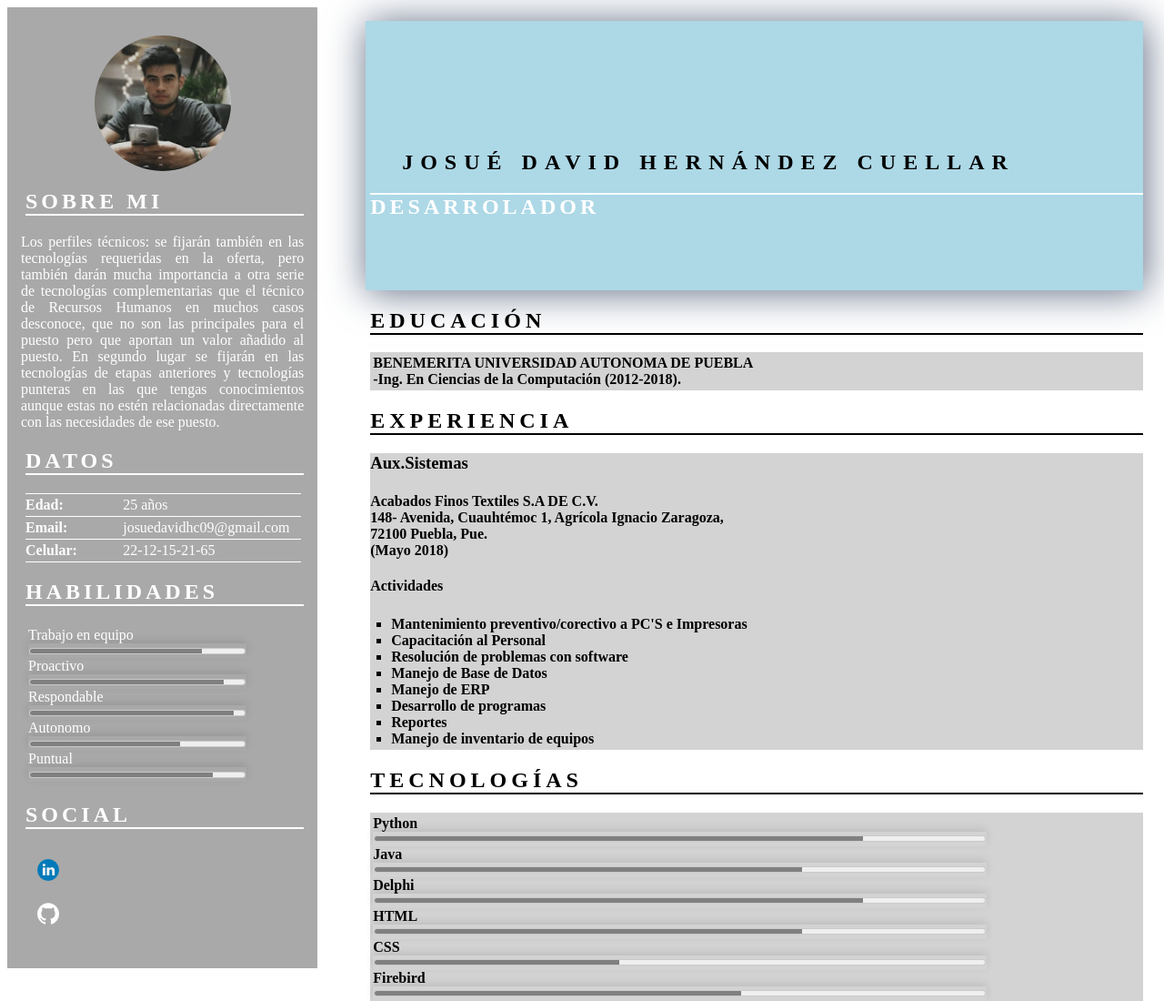
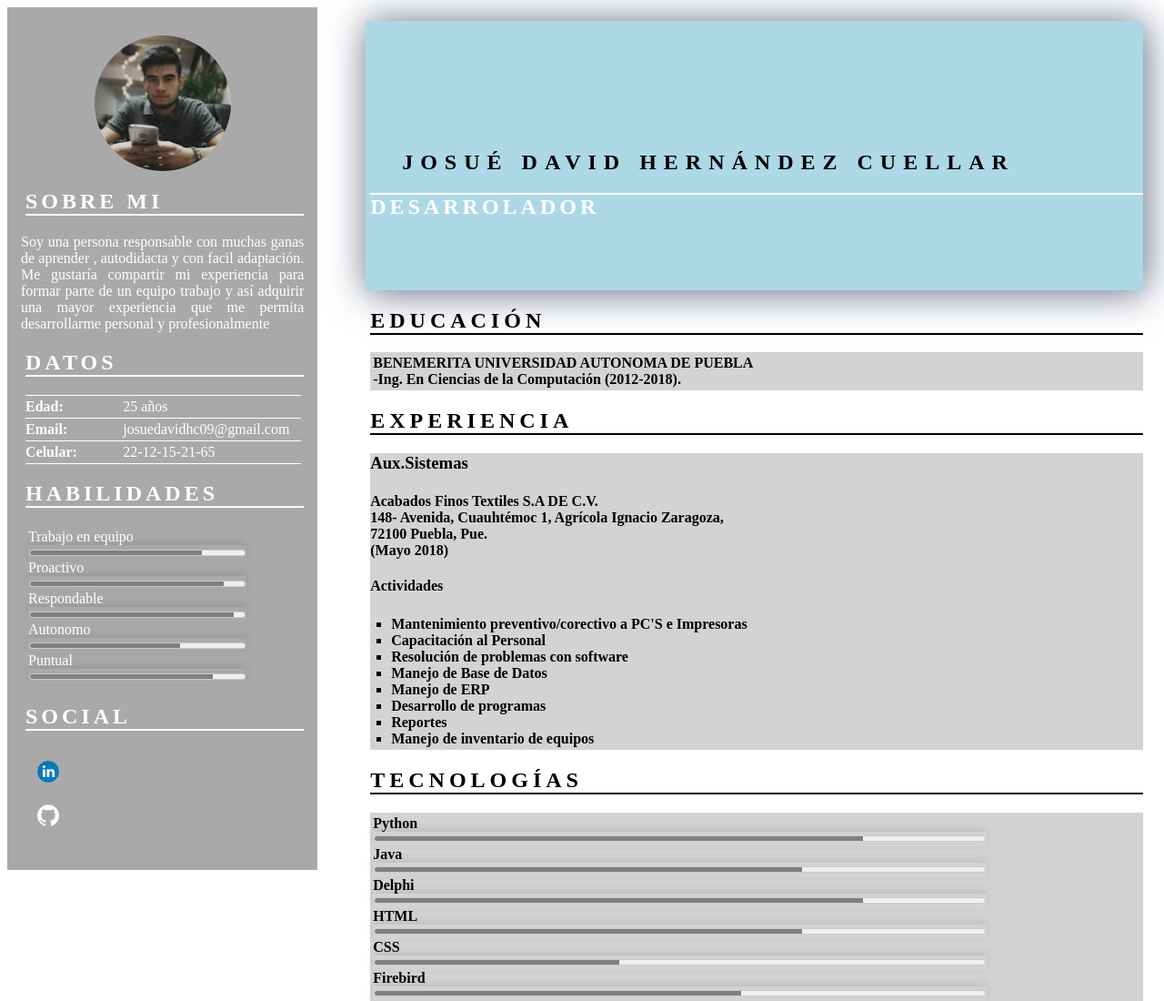
Before and after one commit to josuedhc/CV, a plain HTML site: page index.html in a window 1280 px wide. Shown: the top 1100 px of the page at 91% size. Drawn offline with Linux system fonts and the light colour scheme.

Commit message:
Modificación sobre mi

```diff
--- a/css/estilos.css
+++ b/css/estilos.css
@@ -149,13 +149,10 @@ meter{
 meter::-webkit-meter-optimum-value{
 	background: blue;
 	background-color:#808080;
-
-
 }
 meter::-moz-progress-bar{
-
 	background: none;
-	background-color:#778899;
+	background-color:#808080;
 }
 /* habilidades */
 
--- a/index.html
+++ b/index.html
@@ -14,12 +14,10 @@
 			</figure>
 			<section>
 			<h2>Sobre mi</h2>
-					<p>Los perfiles técnicos:  se fijarán también en las tecnologías requeridas en la oferta,
-					pero también darán mucha importancia a otra serie de tecnologías  complementarias que el
-					técnico de Recursos Humanos en muchos casos desconoce, que no son las principales para el
-					puesto pero que aportan un valor añadido al puesto. En segundo lugar se fijarán en las tecnologías
-					de etapas anteriores y tecnologías punteras en las que tengas conocimientos aunque estas no estén
-					relacionadas directamente con las necesidades de ese puesto.
+					<p>Soy una persona responsable con muchas ganas de aprender , autodidacta y
+					con facil adaptación. Me gustaría compartir mi experiencia para formar parte  de un equipo trabajo
+					y así adquirir una mayor experiencia que me permita desarrollarme personal y profesionalmente
+
 					</p>
 			</section>
 			<section>
@@ -48,8 +46,8 @@
 				<h2>SOCIAL</h2>
 				<div class="Redes">
 					<ul>
-						<li><a href="https://www.linkedin.com/in/josu%C3%A9-hern%C3%A1ndez-a5b4961a0/" target="_black"><img src="img/linkedin.png" alt="imagen de Linkedin"></a> </li>
-						<li><a href="https://github.com/josuedhc" target="_black"><img src="img/github.png" alt="imagen de github"></a></li>
+						<li><a href="https://www.linkedin.com/in/josu%C3%A9-hern%C3%A1ndez-a5b4961a0/" target="_black" title="Linkedin"><img src="img/linkedin.png" alt="imagen de Linkedin"></a> </li>
+						<li><a href="https://github.com/josuedhc" target="_black" title="GIT"><img src="img/github.png" alt="imagen de github"></a></li>
 					</ul>
 
 				</div>
```
